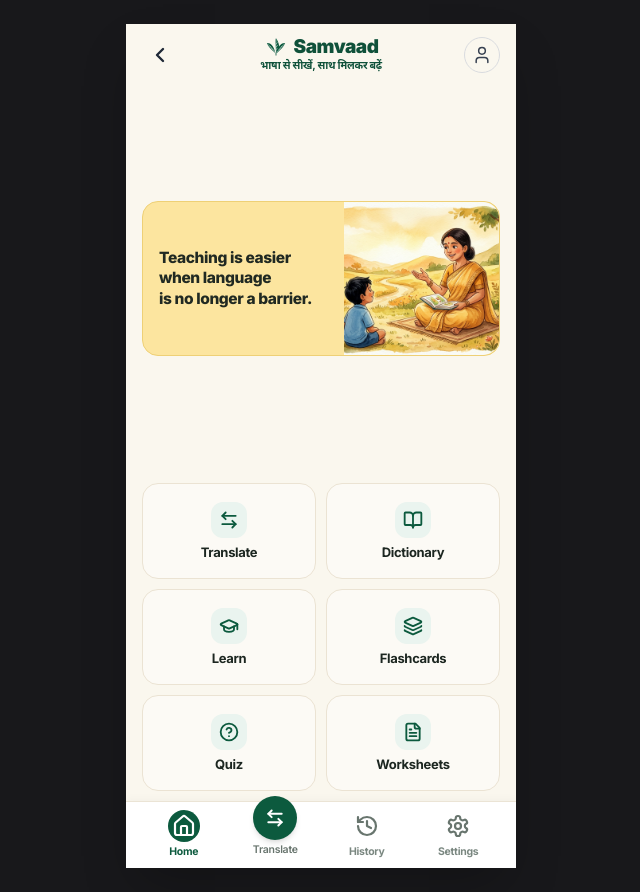
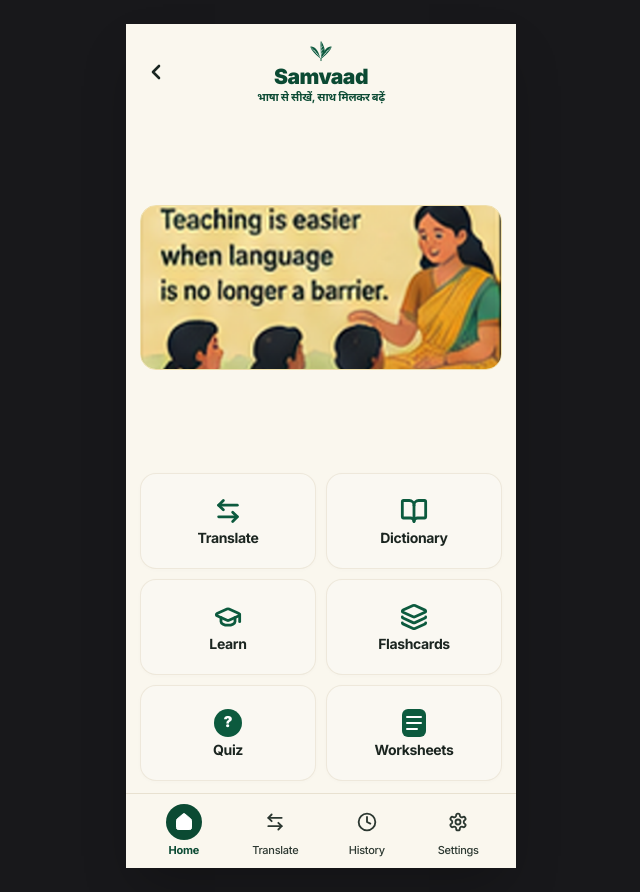
Before and after one commit to lakshay3605/SIH, a React (Vite) app in the folder Frontend/: page / in a window 1280 px wide. Both pictures are taken after a click on the button "Skip". Shown: the whole page, without its empty margins (319-959 px from the left). Built offline with nearby package versions, Linux system fonts and the light colour scheme.

Commit message:
Reproduce Screen 4 Home and Bottom Navigation 1:1 with user reference image

```diff
--- a/Frontend/src/components/BottomNavigation.tsx
+++ b/Frontend/src/components/BottomNavigation.tsx
@@ -1,5 +1,5 @@
 import React from 'react';
-import { Home, ArrowLeftRight, History, Settings } from 'lucide-react';
+import { Home, ArrowLeftRight, Clock, Settings } from 'lucide-react';
 import { useApp } from '../context/AppContext';
 
 export const BottomNavigation: React.FC = () => {
@@ -7,54 +7,57 @@ export const BottomNavigation: React.FC = () => {
 
   return (
     <nav
-      aria-label="Main Application Navigation"
-      className={`w-full py-1.5 px-3 flex items-center justify-around border-t select-none shrink-0 sticky bottom-0 z-30 ${
+      aria-label="Main Navigation"
+      className={`w-full py-2 px-3 flex items-center justify-around border-t select-none shrink-0 sticky bottom-0 z-30 ${
         isDarkMode
-          ? 'bg-[#121B17] border-[#1D2A24] text-gray-400'
-          : 'bg-white border-[#EBE4D5] text-[#7A8780] shadow-[0_-2px_8px_rgba(0,0,0,0.03)]'
+          ? 'bg-[#0E1513] border-[#1D2A24] text-gray-400'
+          : 'bg-[#FAF7EE] border-[#E8E1D0] text-[#2C3831]'
       }`}
     >
       {/* 1. Home Tab */}
       <button
         onClick={() => navigateTo('home', 'home')}
-        className={`flex-1 flex flex-col items-center py-0.5 transition-colors ${
-          activeTab === 'home'
-            ? isDarkMode ? 'text-[#34D399] font-bold' : 'text-[#0C5A3E] font-bold'
-            : 'hover:text-gray-700 dark:hover:text-gray-200'
-        }`}
+        className="flex-1 flex flex-col items-center justify-center py-0.5 transition-colors cursor-pointer group"
       >
         <div
-          className={`w-8 h-8 rounded-full flex items-center justify-center transition-all ${
+          className={`w-9 h-9 rounded-full flex items-center justify-center transition-all ${
             activeTab === 'home'
-              ? 'bg-[#0C5A3E] text-white shadow-xs'
-              : 'text-[#68756E] dark:text-gray-400'
+              ? 'bg-[#0B4A33] text-white shadow-xs'
+              : 'text-[#2C3831] dark:text-gray-400 group-hover:text-black'
           }`}
         >
-          <Home className="w-4.5 h-4.5 stroke-[2.2]" />
+          <Home className={`w-5 h-5 ${activeTab === 'home' ? 'fill-white stroke-white stroke-[1.2]' : 'stroke-[2.2]'}`} />
         </div>
-        <span className="text-[10.5px] font-bold tracking-tight mt-0.5">Home</span>
+        <span
+          className={`text-[11px] tracking-tight mt-0.5 ${
+            activeTab === 'home'
+              ? 'font-bold text-[#0B4A33] dark:text-[#34D399]'
+              : 'font-medium text-[#2C3831] dark:text-gray-400'
+          }`}
+        >
+          Home
+        </span>
       </button>
 
-      {/* 2. Central Highlighted Action: Translate */}
+      {/* 2. Translate Tab */}
       <button
         onClick={() => navigateTo('translate', 'translate')}
-        className="flex-1 flex flex-col items-center py-0 relative group"
-        aria-label="Translate"
+        className="flex-1 flex flex-col items-center justify-center py-0.5 transition-colors cursor-pointer group"
       >
         <div
-          className={`w-11 h-11 -mt-4 rounded-full flex items-center justify-center shadow-md transition-transform duration-150 group-hover:scale-105 active:scale-95 border-3 ${
+          className={`w-9 h-9 rounded-full flex items-center justify-center transition-all ${
             activeTab === 'translate'
-              ? 'bg-[#0C5A3E] text-white border-[#FAF7EE] dark:border-[#0E1513] shadow-emerald-950/30'
-              : 'bg-[#0C5A3E] text-white border-[#FAF7EE] dark:border-[#0E1513]'
+              ? 'bg-[#0B4A33] text-white shadow-xs'
+              : 'text-[#2C3831] dark:text-gray-400 group-hover:text-black'
           }`}
         >
-          <ArrowLeftRight className="w-5 h-5 stroke-[2.4]" />
+          <ArrowLeftRight className="w-5 h-5 stroke-[2.2]" />
         </div>
         <span
-          className={`text-[10.5px] tracking-tight mt-0.5 ${
+          className={`text-[11px] tracking-tight mt-0.5 ${
             activeTab === 'translate'
-              ? isDarkMode ? 'text-[#34D399] font-bold' : 'text-[#0C5A3E] font-bold'
-              : 'text-[#68756E] dark:text-gray-400 font-semibold'
+              ? 'font-bold text-[#0B4A33] dark:text-[#34D399]'
+              : 'font-medium text-[#2C3831] dark:text-gray-400'
           }`}
         >
           Translate
@@ -64,43 +67,51 @@ export const BottomNavigation: React.FC = () => {
       {/* 3. History Tab */}
       <button
         onClick={() => navigateTo('history', 'history')}
-        className={`flex-1 flex flex-col items-center py-0.5 transition-colors ${
-          activeTab === 'history'
-            ? isDarkMode ? 'text-[#34D399] font-bold' : 'text-[#0C5A3E] font-bold'
-            : 'hover:text-gray-700 dark:hover:text-gray-200'
-        }`}
+        className="flex-1 flex flex-col items-center justify-center py-0.5 transition-colors cursor-pointer group"
       >
         <div
-          className={`w-8 h-8 rounded-full flex items-center justify-center transition-all ${
+          className={`w-9 h-9 rounded-full flex items-center justify-center transition-all ${
             activeTab === 'history'
-              ? 'bg-[#0C5A3E] text-white shadow-xs'
-              : 'text-[#68756E] dark:text-gray-400'
+              ? 'bg-[#0B4A33] text-white shadow-xs'
+              : 'text-[#2C3831] dark:text-gray-400 group-hover:text-black'
           }`}
         >
-          <History className="w-4.5 h-4.5 stroke-[2.2]" />
+          <Clock className="w-5 h-5 stroke-[2.2]" />
         </div>
-        <span className="text-[10.5px] font-bold tracking-tight mt-0.5">History</span>
+        <span
+          className={`text-[11px] tracking-tight mt-0.5 ${
+            activeTab === 'history'
+              ? 'font-bold text-[#0B4A33] dark:text-[#34D399]'
+              : 'font-medium text-[#2C3831] dark:text-gray-400'
+          }`}
+        >
+          History
+        </span>
       </button>
 
       {/* 4. Settings Tab */}
       <button
         onClick={() => navigateTo('settings', 'settings')}
-        className={`flex-1 flex flex-col items-center py-0.5 transition-colors ${
-          activeTab === 'settings'
-            ? isDarkMode ? 'text-[#34D399] font-bold' : 'text-[#0C5A3E] font-bold'
-            : 'hover:text-gray-700 dark:hover:text-gray-200'
-        }`}
+        className="flex-1 flex flex-col items-center justify-center py-0.5 transition-colors cursor-pointer group"
       >
         <div
-          className={`w-8 h-8 rounded-full flex items-center justify-center transition-all ${
+          className={`w-9 h-9 rounded-full flex items-center justify-center transition-all ${
             activeTab === 'settings'
-              ? 'bg-[#0C5A3E] text-white shadow-xs'
-              : 'text-[#68756E] dark:text-gray-400'
+              ? 'bg-[#0B4A33] text-white shadow-xs'
+              : 'text-[#2C3831] dark:text-gray-400 group-hover:text-black'
           }`}
         >
-          <Settings className="w-4.5 h-4.5 stroke-[2.2]" />
+          <Settings className="w-5 h-5 stroke-[2.2]" />
         </div>
-        <span className="text-[10.5px] font-bold tracking-tight mt-0.5">Settings</span>
+        <span
+          className={`text-[11px] tracking-tight mt-0.5 ${
+            activeTab === 'settings'
+              ? 'font-bold text-[#0B4A33] dark:text-[#34D399]'
+              : 'font-medium text-[#2C3831] dark:text-gray-400'
+          }`}
+        >
+          Settings
+        </span>
       </button>
     </nav>
   );
--- a/Frontend/src/pages/Home.tsx
+++ b/Frontend/src/pages/Home.tsx
@@ -1,5 +1,5 @@
 import React from 'react';
-import { ChevronLeft, User, ArrowLeftRight, BookOpen, GraduationCap, Layers, HelpCircle, FileText } from 'lucide-react';
+import { ChevronLeft, ArrowLeftRight, BookOpen, GraduationCap, Layers } from 'lucide-react';
 import { useApp } from '../context/AppContext';
 import { SamvaadLogo } from '../components/SamvaadLogo';
 
@@ -7,71 +7,52 @@ export const Home: React.FC = () => {
   const { navigateTo, goBack } = useApp();
 
   return (
-    <div className="w-full h-full flex flex-col justify-between px-4 pt-2.5 pb-2.5 bg-[#FAF7EE] dark:bg-[#0E1513] select-none">
-      {/* 1. Header matching reference: Back Arrow, Centered Samvaad Logo & Tagline, Profile Icon */}
+    <div className="w-full h-full flex flex-col justify-between px-3.5 pt-3 pb-2 bg-[#FAF7EE] dark:bg-[#0E1513] select-none">
+      {/* 1. Top Header: Back Arrow, Centered Samvaad Logo & Tagline */}
       <div className="w-full flex items-center justify-between pt-0.5">
         <button
           onClick={() => goBack()}
-          className="w-9 h-9 rounded-full flex items-center justify-center text-gray-800 dark:text-gray-200 hover:bg-black/5 dark:hover:bg-white/5 active:scale-95 transition"
+          className="w-8 h-8 flex items-center justify-center text-[#1A2621] dark:text-gray-200 hover:bg-black/5 dark:hover:bg-white/5 active:scale-95 transition"
           aria-label="Go Back"
         >
-          <ChevronLeft className="w-6 h-6 stroke-[2.4]" />
+          <ChevronLeft className="w-6 h-6 stroke-[2.6]" />
         </button>
 
         <div className="flex flex-col items-center justify-center text-center">
-          <div className="flex items-center gap-1.5">
-            <SamvaadLogo className="w-6 h-5" />
-            <span className="text-[19px] font-black text-[#0F513A] dark:text-[#34D399] tracking-tight leading-none">
-              Samvaad
-            </span>
-          </div>
-          <p className="text-[10.5px] font-bold text-[#0F513A] dark:text-[#34D399] mt-0.5 tracking-tight">
+          <SamvaadLogo className="w-7 h-6 mb-1" />
+          <h1 className="text-[21px] font-black text-[#0B4A33] dark:text-[#34D399] tracking-tight leading-none">
+            Samvaad
+          </h1>
+          <p className="text-[11px] font-bold text-[#0B4A33] dark:text-[#34D399] mt-0.5 tracking-tight">
             भाषा से सीखें, साथ मिलकर बढ़ें
           </p>
         </div>
 
-        <button
-          onClick={() => navigateTo('settings')}
-          className="w-9 h-9 rounded-full border border-gray-300/80 dark:border-gray-700 flex items-center justify-center text-gray-700 dark:text-gray-200 hover:bg-black/5 dark:hover:bg-white/5 active:scale-95 transition"
-          aria-label="User Profile"
-        >
-          <User className="w-5 h-5 stroke-[1.8]" />
-        </button>
+        {/* Right spacer to keep the center logo perfectly aligned */}
+        <div className="w-8 h-8"></div>
       </div>
 
-      {/* 2. Hero Banner: Warm Yellow Background with Storybook Art & Text */}
+      {/* 2. Hero Banner: Exact Reference Illustrated Banner */}
       <div
         onClick={() => navigateTo('translate', 'translate')}
-        className="w-full h-[155px] rounded-2xl bg-[#FCE59F] dark:bg-[#2A2312] border border-[#EED076] dark:border-[#42371E] flex items-center justify-between overflow-hidden shadow-xs cursor-pointer hover:border-amber-400 transition relative"
+        className="w-full h-[165px] rounded-2xl overflow-hidden shadow-xs cursor-pointer active:scale-[0.99] transition my-2 border border-[#E8D080]/60 dark:border-[#42371E]"
       >
-        <div className="flex-1 pl-4 pr-1 py-3 z-10 flex flex-col justify-center">
-          <h3 className="text-[15.5px] font-extrabold text-[#202922] dark:text-[#F3EFE0] leading-[1.3] tracking-tight">
-            Teaching is easier<br />
-            when language<br />
-            is no longer a barrier.
-          </h3>
-        </div>
-
-        <div className="w-[155px] h-full relative shrink-0 overflow-hidden rounded-r-2xl">
-          <img
-            src="/assets/home_banner.jpg"
-            alt="Teacher and students in village"
-            className="w-full h-full object-cover object-[78%_center]"
-          />
-        </div>
+        <img
+          src="/assets/home_banner_exact.png"
+          alt="Teaching is easier when language is no longer a barrier."
+          className="w-full h-full object-cover object-center"
+        />
       </div>
 
-      {/* 3. 2-Column Grid of 6 Compact Feature Cards */}
-      <div className="grid grid-cols-2 gap-2.5">
+      {/* 3. 2-Column Grid of 6 Feature Cards matching exact reference icons & typography */}
+      <div className="grid grid-cols-2 gap-2.5 my-1">
         {/* Card 1: Translate */}
         <div
           onClick={() => navigateTo('translate', 'translate')}
-          className="h-[96px] rounded-2xl bg-[#FCFAF5] dark:bg-[#15231E] border border-[#EBE3D3] dark:border-[#20372E] shadow-xs flex flex-col items-center justify-center text-center cursor-pointer hover:border-emerald-500/50 active:scale-[0.98] transition px-2"
+          className="h-[96px] rounded-2xl bg-[#FAF8F2] dark:bg-[#15231E] border border-[#ECE5D6]/80 dark:border-[#20372E] shadow-[0_1px_4px_rgba(0,0,0,0.02)] flex flex-col items-center justify-center text-center cursor-pointer hover:border-emerald-500/50 active:scale-[0.98] transition px-2"
         >
-          <div className="w-9 h-9 rounded-xl bg-[#EAF4EF] dark:bg-[#183126] text-[#0C5A3E] dark:text-[#34D399] flex items-center justify-center mb-1.5">
-            <ArrowLeftRight className="w-5 h-5 stroke-[2.2]" />
-          </div>
-          <span className="text-[13px] font-bold text-[#1C2620] dark:text-gray-100 tracking-tight leading-tight">
+          <ArrowLeftRight className="w-7 h-7 stroke-[2.4] text-[#0C5A3E] dark:text-[#34D399] mb-1.5" />
+          <span className="text-[14px] font-bold text-[#1B2520] dark:text-gray-100 tracking-tight leading-none">
             Translate
           </span>
         </div>
@@ -79,12 +60,10 @@ export const Home: React.FC = () => {
         {/* Card 2: Dictionary */}
         <div
           onClick={() => navigateTo('dictionary')}
-          className="h-[96px] rounded-2xl bg-[#FCFAF5] dark:bg-[#15231E] border border-[#EBE3D3] dark:border-[#20372E] shadow-xs flex flex-col items-center justify-center text-center cursor-pointer hover:border-emerald-500/50 active:scale-[0.98] transition px-2"
+          className="h-[96px] rounded-2xl bg-[#FAF8F2] dark:bg-[#15231E] border border-[#ECE5D6]/80 dark:border-[#20372E] shadow-[0_1px_4px_rgba(0,0,0,0.02)] flex flex-col items-center justify-center text-center cursor-pointer hover:border-emerald-500/50 active:scale-[0.98] transition px-2"
         >
-          <div className="w-9 h-9 rounded-xl bg-[#EAF4EF] dark:bg-[#183126] text-[#0C5A3E] dark:text-[#34D399] flex items-center justify-center mb-1.5">
-            <BookOpen className="w-5 h-5 stroke-[2.2]" />
-          </div>
-          <span className="text-[13px] font-bold text-[#1C2620] dark:text-gray-100 tracking-tight leading-tight">
+          <BookOpen className="w-7 h-7 stroke-[2.4] text-[#0C5A3E] dark:text-[#34D399] mb-1.5" />
+          <span className="text-[14px] font-bold text-[#1B2520] dark:text-gray-100 tracking-tight leading-none">
             Dictionary
           </span>
         </div>
@@ -92,12 +71,10 @@ export const Home: React.FC = () => {
         {/* Card 3: Learn */}
         <div
           onClick={() => navigateTo('learning')}
-          className="h-[96px] rounded-2xl bg-[#FCFAF5] dark:bg-[#15231E] border border-[#EBE3D3] dark:border-[#20372E] shadow-xs flex flex-col items-center justify-center text-center cursor-pointer hover:border-emerald-500/50 active:scale-[0.98] transition px-2"
+          className="h-[96px] rounded-2xl bg-[#FAF8F2] dark:bg-[#15231E] border border-[#ECE5D6]/80 dark:border-[#20372E] shadow-[0_1px_4px_rgba(0,0,0,0.02)] flex flex-col items-center justify-center text-center cursor-pointer hover:border-emerald-500/50 active:scale-[0.98] transition px-2"
         >
-          <div className="w-9 h-9 rounded-xl bg-[#EAF4EF] dark:bg-[#183126] text-[#0C5A3E] dark:text-[#34D399] flex items-center justify-center mb-1.5">
-            <GraduationCap className="w-5 h-5 stroke-[2.2]" />
-          </div>
-          <span className="text-[13px] font-bold text-[#1C2620] dark:text-gray-100 tracking-tight leading-tight">
+          <GraduationCap className="w-7 h-7 stroke-[2.4] text-[#0C5A3E] dark:text-[#34D399] mb-1.5" />
+          <span className="text-[14px] font-bold text-[#1B2520] dark:text-gray-100 tracking-tight leading-none">
             Learn
           </span>
         </div>
@@ -105,38 +82,38 @@ export const Home: React.FC = () => {
         {/* Card 4: Flashcards */}
         <div
           onClick={() => navigateTo('flashcards')}
-          className="h-[96px] rounded-2xl bg-[#FCFAF5] dark:bg-[#15231E] border border-[#EBE3D3] dark:border-[#20372E] shadow-xs flex flex-col items-center justify-center text-center cursor-pointer hover:border-emerald-500/50 active:scale-[0.98] transition px-2"
+          className="h-[96px] rounded-2xl bg-[#FAF8F2] dark:bg-[#15231E] border border-[#ECE5D6]/80 dark:border-[#20372E] shadow-[0_1px_4px_rgba(0,0,0,0.02)] flex flex-col items-center justify-center text-center cursor-pointer hover:border-emerald-500/50 active:scale-[0.98] transition px-2"
         >
-          <div className="w-9 h-9 rounded-xl bg-[#EAF4EF] dark:bg-[#183126] text-[#0C5A3E] dark:text-[#34D399] flex items-center justify-center mb-1.5">
-            <Layers className="w-5 h-5 stroke-[2.2]" />
-          </div>
-          <span className="text-[13px] font-bold text-[#1C2620] dark:text-gray-100 tracking-tight leading-tight">
+          <Layers className="w-7 h-7 stroke-[2.4] text-[#0C5A3E] dark:text-[#34D399] mb-1.5" />
+          <span className="text-[14px] font-bold text-[#1B2520] dark:text-gray-100 tracking-tight leading-none">
             Flashcards
           </span>
         </div>
 
-        {/* Card 5: Quiz */}
+        {/* Card 5: Quiz (Filled circle with white ?) */}
         <div
           onClick={() => navigateTo('quiz')}
-          className="h-[96px] rounded-2xl bg-[#FCFAF5] dark:bg-[#15231E] border border-[#EBE3D3] dark:border-[#20372E] shadow-xs flex flex-col items-center justify-center text-center cursor-pointer hover:border-emerald-500/50 active:scale-[0.98] transition px-2"
+          className="h-[96px] rounded-2xl bg-[#FAF8F2] dark:bg-[#15231E] border border-[#ECE5D6]/80 dark:border-[#20372E] shadow-[0_1px_4px_rgba(0,0,0,0.02)] flex flex-col items-center justify-center text-center cursor-pointer hover:border-emerald-500/50 active:scale-[0.98] transition px-2"
         >
-          <div className="w-9 h-9 rounded-xl bg-[#EAF4EF] dark:bg-[#183126] text-[#0C5A3E] dark:text-[#34D399] flex items-center justify-center mb-1.5">
-            <HelpCircle className="w-5 h-5 stroke-[2.2]" />
+          <div className="w-7 h-7 rounded-full bg-[#0C5A3E] text-white flex items-center justify-center mb-1.5">
+            <span className="text-[15px] font-black leading-none -mt-0.5">?</span>
           </div>
-          <span className="text-[13px] font-bold text-[#1C2620] dark:text-gray-100 tracking-tight leading-tight">
+          <span className="text-[14px] font-bold text-[#1B2520] dark:text-gray-100 tracking-tight leading-none">
             Quiz
           </span>
         </div>
 
-        {/* Card 6: Worksheets */}
+        {/* Card 6: Worksheets (Document with horizontal lines) */}
         <div
           onClick={() => navigateTo('worksheet-gen')}
-          className="h-[96px] rounded-2xl bg-[#FCFAF5] dark:bg-[#15231E] border border-[#EBE3D3] dark:border-[#20372E] shadow-xs flex flex-col items-center justify-center text-center cursor-pointer hover:border-emerald-500/50 active:scale-[0.98] transition px-2"
+          className="h-[96px] rounded-2xl bg-[#FAF8F2] dark:bg-[#15231E] border border-[#ECE5D6]/80 dark:border-[#20372E] shadow-[0_1px_4px_rgba(0,0,0,0.02)] flex flex-col items-center justify-center text-center cursor-pointer hover:border-emerald-500/50 active:scale-[0.98] transition px-2"
         >
-          <div className="w-9 h-9 rounded-xl bg-[#EAF4EF] dark:bg-[#183126] text-[#0C5A3E] dark:text-[#34D399] flex items-center justify-center mb-1.5">
-            <FileText className="w-5 h-5 stroke-[2.2]" />
+          <div className="w-6 h-7 rounded-md bg-[#0C5A3E] text-white flex flex-col justify-center items-center px-1 py-1 gap-1 mb-1.5">
+            <div className="w-full h-0.5 bg-white rounded-full"></div>
+            <div className="w-full h-0.5 bg-white rounded-full"></div>
+            <div className="w-3/4 h-0.5 bg-white rounded-full self-start"></div>
           </div>
-          <span className="text-[13px] font-bold text-[#1C2620] dark:text-gray-100 tracking-tight leading-tight">
+          <span className="text-[14px] font-bold text-[#1B2520] dark:text-gray-100 tracking-tight leading-none">
             Worksheets
           </span>
         </div>
```
Also changed, not shown: Frontend/public/assets/home_banner_exact.png (added).
